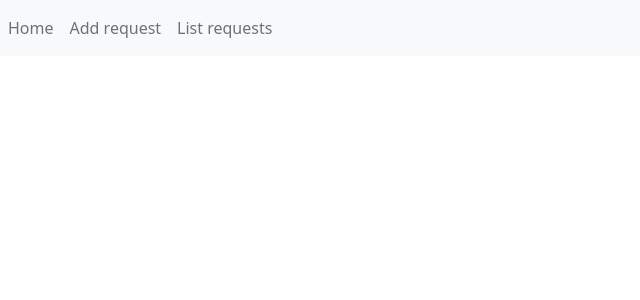
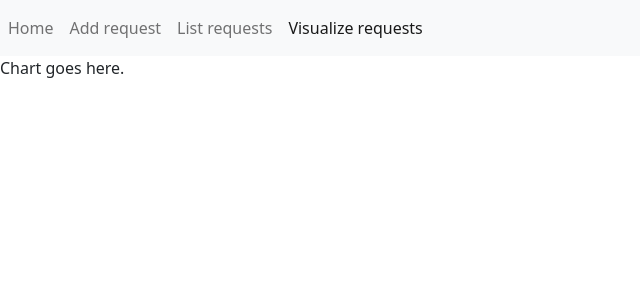
Before and after one commit to kaytwo/cs484-hw2-skeleton, a React (Vite) app: page /chart in a window 1280 px wide. Shown: the top 300 px of the page, without its empty margins (0-640 px from the left). Built offline with nearby package versions, Linux system fonts and the light colour scheme.

Commit message:
snapshot before jest

```diff
--- a/src/App.jsx
+++ b/src/App.jsx
@@ -2,6 +2,7 @@ import React from "react";
 import "./App.css";
 import { TodoForm, TodoList } from './components/Todo'
 import Nav from './components/Navbar'
+import RequestChart from "./components/Chart";
 import {
   Routes,
   Route
@@ -57,6 +58,7 @@ function App() {
           <TodoList completeTodo={completeTodo} removeTodo={removeTodo} todos={todos} />
         } />
         <Route path="/add" element={<TodoForm addTodo={addTodo} />} />
+        <Route path="/chart" element={<RequestChart todos={todos}/>} />
         {/* add chart */}
       </Routes>
     </>
--- /dev/null
+++ b/src/components/Chart.jsx
@@ -0,0 +1,12 @@
+import React from 'react'
+
+function RequestChart({ todos }) {
+  return (
+    <>
+    Chart goes here.
+    </>
+
+    )
+}
+
+export default RequestChart
--- a/src/components/Navbar.jsx
+++ b/src/components/Navbar.jsx
@@ -1,18 +1,20 @@
 import React from 'react'
-import {NavLink} from 'react-router-dom'
+import { NavLink } from 'react-router-dom'
 
-function Nav(){
+function Nav() {
     return (
         <nav className="navbar navbar-expand navbar-light bg-light">
             <div className="navbar-nav">
-                <NavLink className={({isActive}) => "nav-item nav-link" + (isActive ? " active" : "")}
-                 to="/" end> Home</NavLink>
-                 <NavLink className={({isActive}) => "nav-item nav-link" +  (isActive ? " active" : "")}
-                 to="/add"> Add request</NavLink>
-                 <NavLink className={({isActive}) => "nav-item nav-link" +  (isActive ? " active" : "")}
-                 to="/list"> List requests</NavLink>
+                <NavLink className={({ isActive }) => "nav-item nav-link" + (isActive ? " active" : "")}
+                    to="/" end> Home</NavLink>
+                <NavLink className={({ isActive }) => "nav-item nav-link" + (isActive ? " active" : "")}
+                    to="/add">Add request</NavLink>
+                <NavLink className={({ isActive }) => "nav-item nav-link" + (isActive ? " active" : "")}
+                    to="/list">List requests</NavLink>
+                <NavLink className={({ isActive }) => "nav-item nav-link" + (isActive ? " active" : "")}
+                    to="/chart">Visualize requests</NavLink>
             </div>
-    </nav>
+        </nav>
     )
 }
 
```
Also changed, not shown: src/components/Todo.jsx (line endings or trailing spaces).
